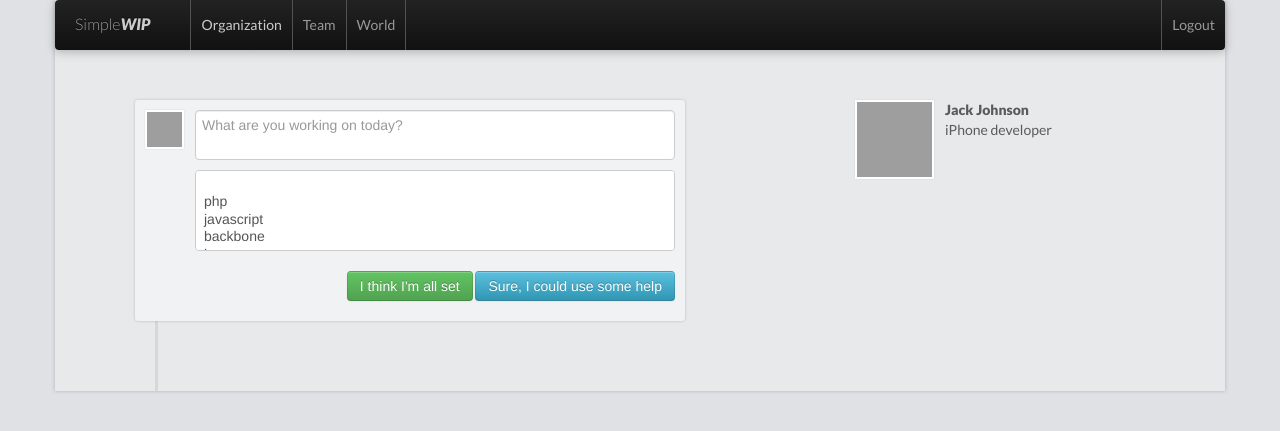
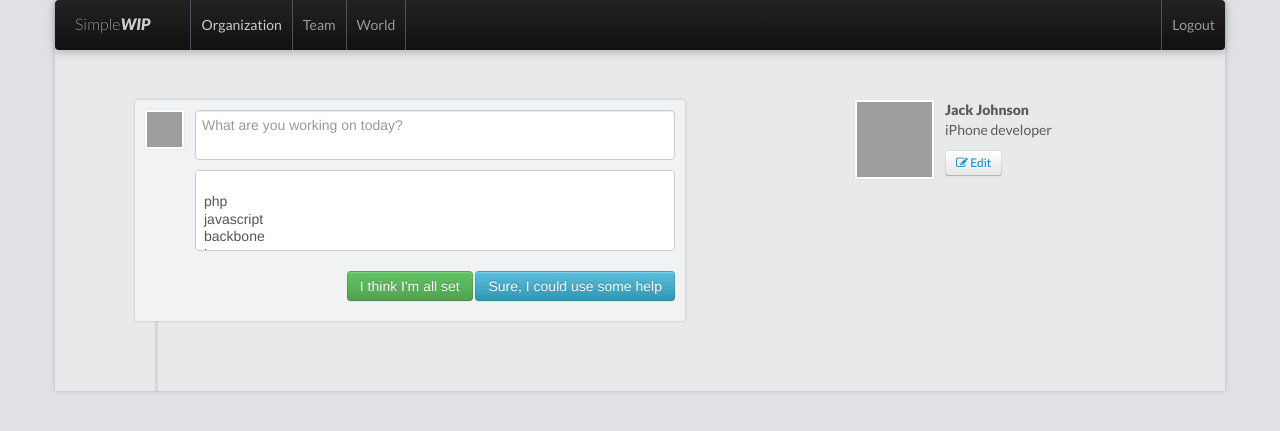
Before and after one commit to mattbenton/SimpleWIP, a PHP site: page /app.php?p=stream in a window 1280 px wide. Shown: the top 431 px of the page. Run offline with PHP 8.4, Linux system fonts and the light colour scheme; some libraries are stand-ins or nearby versions; grey boxes are pictures that could not be loaded.

Commit message:
profile edit button

```diff
--- a/www/page/stream.php
+++ b/www/page/stream.php
@@ -72,6 +72,7 @@
         </div>
         <h5>Jack Johnson</h5>
         <p>iPhone developer</p>
+		<div class="btn btn-small"><a id="profile-edit-btn" href="#profileModal" data-toggle="modal"><i class="icon-edit"></i> Edit</a></div>
       </div>
 
     </div>
```
Also changed, not shown: www/page/inc/stream_profile.php (line endings or trailing spaces).
